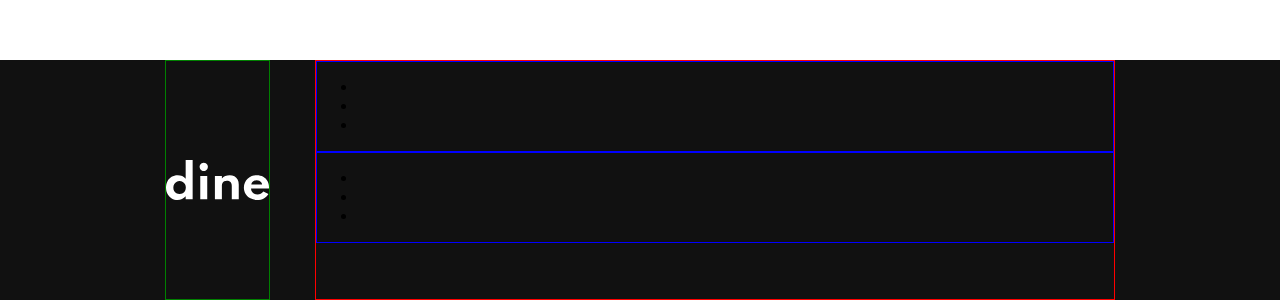
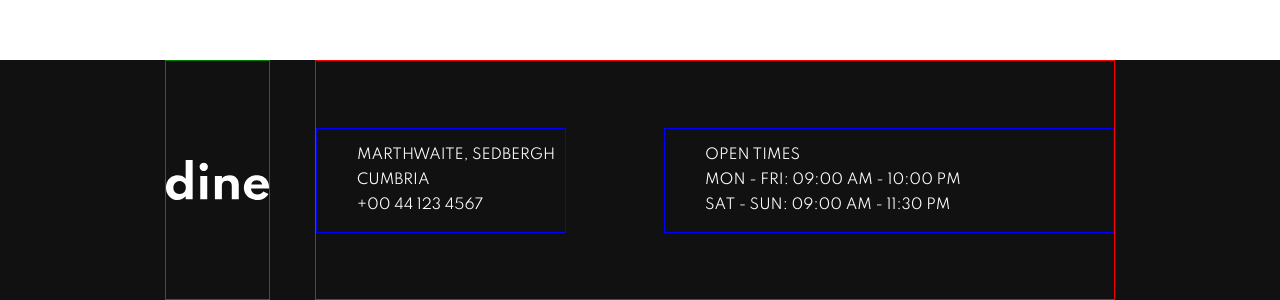
Before and after one commit to SJellen/dine, a Next.js app: page / in a window 1280 px wide. Shown: the part 850-1150 px from the top of the page. Built offline with nearby package versions, Linux system fonts and the light colour scheme.

Commit message:
footer section set for now

```diff
--- a/components/Footer.js
+++ b/components/Footer.js
@@ -10,16 +10,16 @@ export default function Footer() {
             <div className={styles.rightContainer}>
                 <div className={styles.address}>
                     <ul>
-                        <li></li>
-                        <li></li>
-                        <li></li>
+                        <li>Marthwaite, Sedbergh</li>
+                        <li>Cumbria</li>
+                        <li>+00 44 123 4567</li>
                     </ul>
                 </div>
                 <div className={styles.hours}>
                     <ul>
-                        <li></li>
-                        <li></li>
-                        <li></li>
+                        <li>OPEN TIMES</li>
+                        <li>MON - FRI: 09:00 AM - 10:00 PM</li>
+                        <li>SAT - SUN: 09:00 AM - 11:30 PM</li>
                     </ul>
                 </div>
             </div>
--- a/styles/Footer.module.scss
+++ b/styles/Footer.module.scss
@@ -15,11 +15,27 @@
         border: 1px solid red;
         width: 800px;
         margin-right: 165px;
+        color: white;
+        display: flex;
+        align-items: center;
+        justify-content: space-between;
+        text-transform: uppercase;
+        font-size: 14px;
         .address {
             border: 1px solid blue;
+            width: 250px;
+            li {
+                list-style: none;
+                padding: .25rem 0;
+            }
         }
         .hours {
             border: 1px solid blue;
+            width: 450px;
+            li {
+                list-style: none;
+                padding: .25rem 0;
+            }
         }
     }
 }
```
